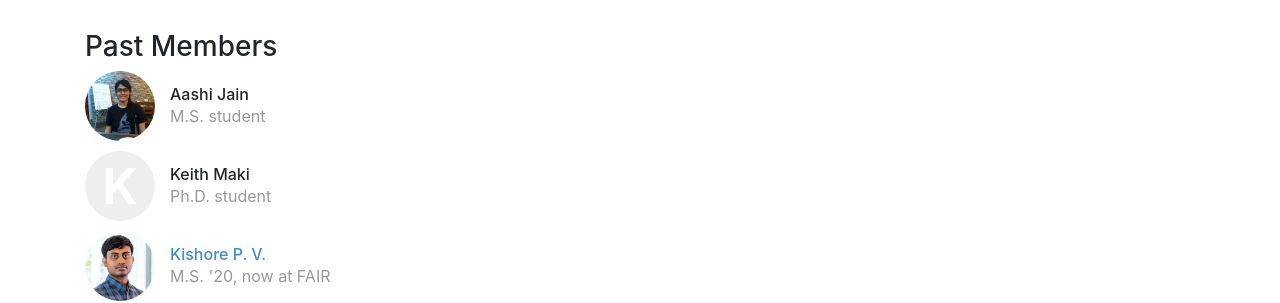
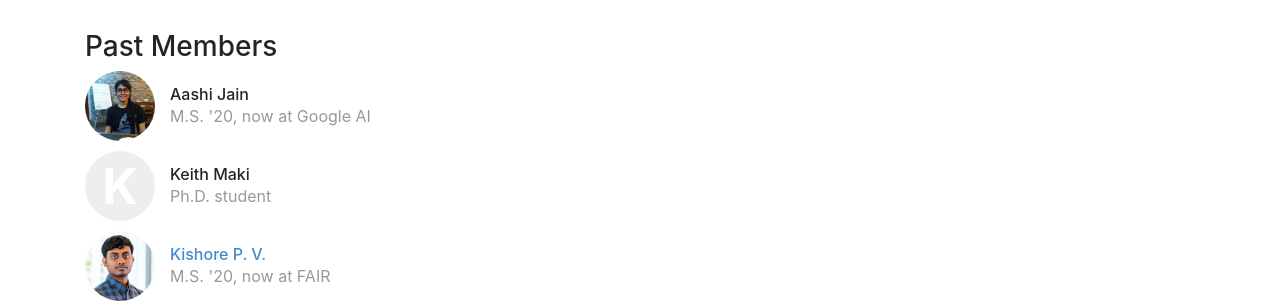
Before and after one commit to icebergnlp/icebergnlp.github.io, a Jekyll site: the page built from people.html, in a window 1280 px wide. Shown: the part 725-1028 px from the top of the page. Built offline with Jekyll 4.4.1, drawn with Linux system fonts in a browser that asks for light colours.

Commit message:
Updated Si's and Aashi's bios

```diff
--- a/_data/people.yml
+++ b/_data/people.yml
@@ -101,7 +101,7 @@ aashi:
     display_name: "Aashi Jain"
     role: past
     image: /img/people/aashi.jpeg
-    bio: "M.S. student"
+    bio: "M.S. '20, now at Google AI"
 
 kmaki:
     display_name: "Keith Maki"
```
